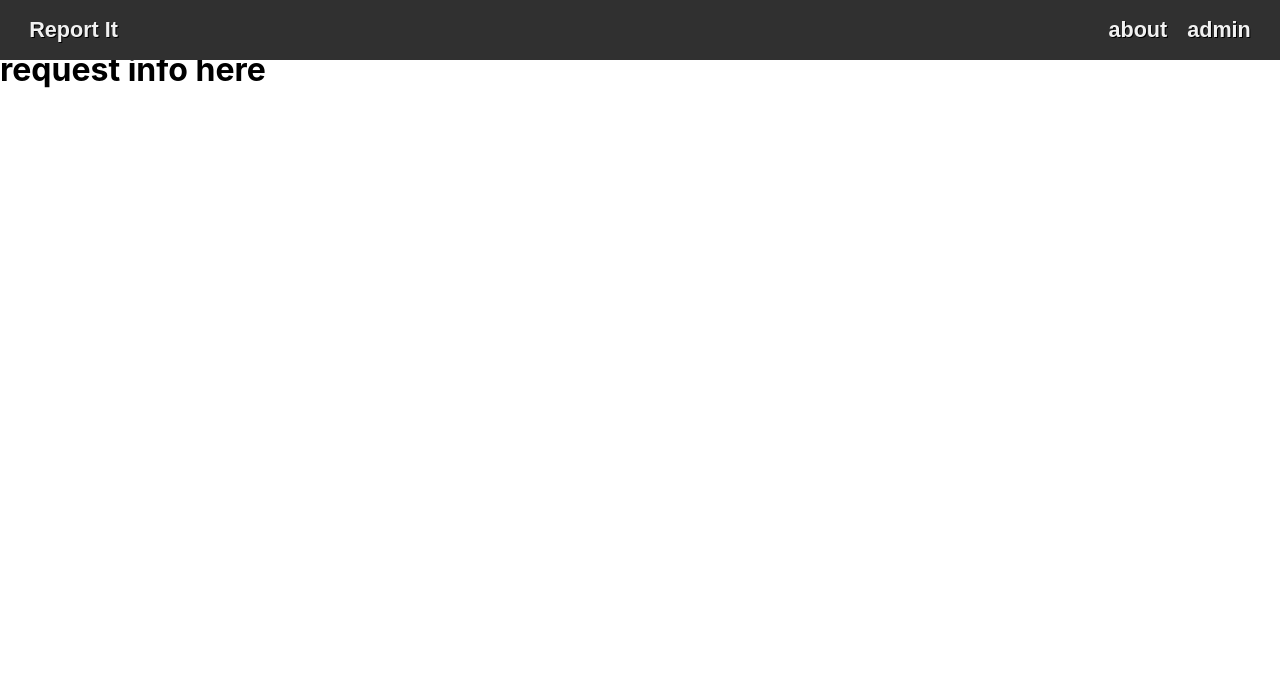
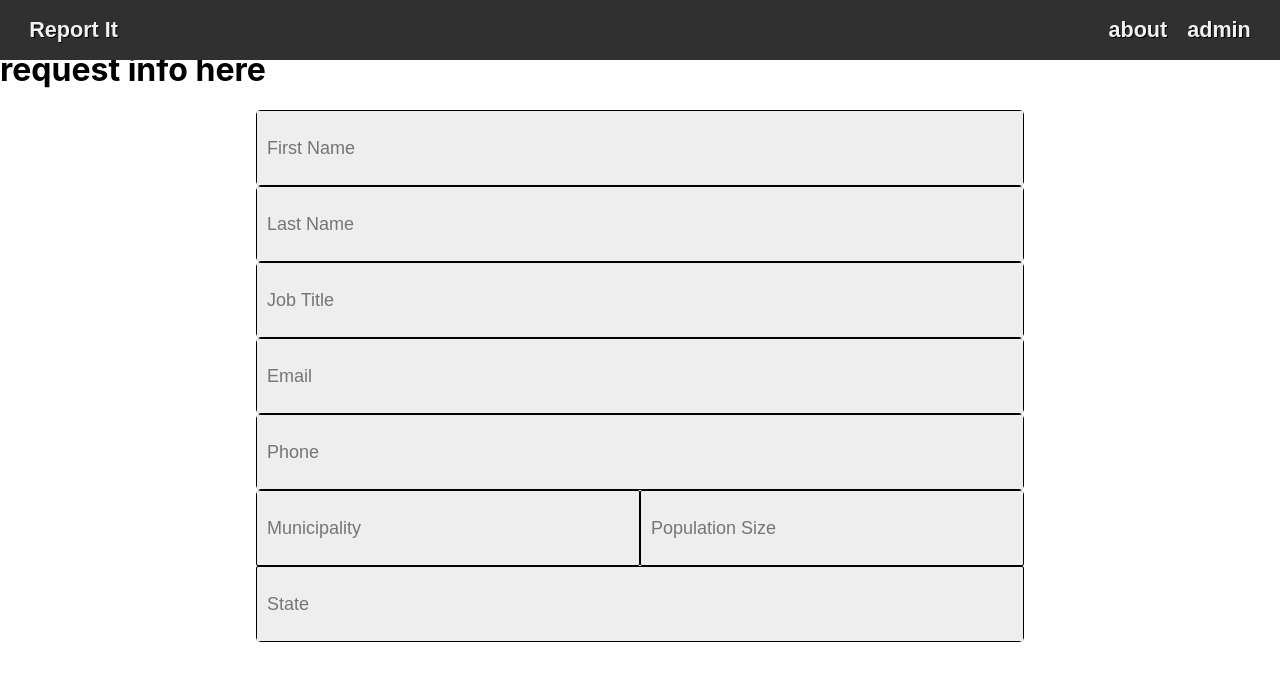
Before and after one commit to Tfauves/ReportItFrontEnd, a React (Create React App) app: page /info in a window 1280 px wide. Shown: the top 680 px of the page. Built offline with nearby package versions, Linux system fonts and the light colour scheme.

Commit message:
request info form component added, needs styling

```diff
--- a/src/components/About.js
+++ b/src/components/About.js
@@ -6,7 +6,7 @@ const About = () => {
   return (
     <div>
       <div
-        class="row"
+        className="row"
         style={{
           display: "flex",
           flexDirection: "row",
@@ -17,7 +17,7 @@ const About = () => {
         }}
       >
         <div
-          class="column"
+          className="column"
           style={{
             display: "flex",
             flexDirection: "column",
@@ -27,7 +27,13 @@ const About = () => {
             height: "100vh",
           }}
         >
-          <h1 style={{ textDecoration: "underline", color: "#303030" }}>
+          <h1
+            style={{
+              textDecoration: "underline",
+              color: "#303030",
+              marginLeft: ".5em",
+            }}
+          >
             About Us
           </h1>
           <p style={{ padding: "1em", color: "#303030" }}>
@@ -37,7 +43,7 @@ const About = () => {
             fugiat iusto fuga praesentium optio, eaque rerum!
           </p>
           <div style={{}}>
-            <p style={{ padding: "1em" }}>
+            <p style={{ padding: "1em", color: "#303030" }}>
               officia aut! Impedit sit sunt quaerat, odit, tenetur error, harum
               nesciunt ipsum debitis quas aliquid. Reprehenderit, quia. Quo
               neque error repudiandae fuga? Ipsa laudantium molestias eos
@@ -47,7 +53,7 @@ const About = () => {
             </p>
           </div>
           <div style={{}}>
-            <p style={{ padding: "1em" }}>
+            <p style={{ padding: "1em", color: "#303030" }}>
               nesciunt ipsum debitis quas aliquid. Reprehenderit, quia. Quo
               neque error repudiandae fuga? Ipsa laudantium molestias eos
               sapiente officiis modi at sunt excepturi expedita sint? Sed
@@ -57,7 +63,16 @@ const About = () => {
             </p>
           </div>
           <div style={{}}>
-            <p style={{ padding: "1em" }}>
+            <p style={{ padding: "1em", color: "#303030" }}>
+              Reprehenderit, quia. Quo neque error repudiandae fuga? Ipsa
+              laudantium molestias eos sapiente officiis modi at sunt excepturi
+              expedita sint? Sed quibusdam recusandae alias error harum maxime
+              adipisci amet laborum. Perspiciatis minima nesciunt dolorem!
+              Officiis iure rerum voluptates a cumque velit
+            </p>
+          </div>
+          <div style={{}}>
+            <p style={{ padding: "1em", color: "#303030" }}>
               Reprehenderit, quia. Quo neque error repudiandae fuga? Ipsa
               laudantium molestias eos sapiente officiis modi at sunt excepturi
               expedita sint? Sed quibusdam recusandae alias error harum maxime
@@ -68,7 +83,7 @@ const About = () => {
         </div>
 
         <div
-          class="column"
+          className="column"
           style={{
             display: "flex",
             flexDirection: "column",
--- a/src/components/AreaAdmin/AdminView.js
+++ b/src/components/AreaAdmin/AdminView.js
@@ -16,7 +16,7 @@ const AdminView = () => {
   return (
     <div>
       <div
-        class="row"
+        className="row"
         style={{
           display: "flex",
           flexDirection: "row",
@@ -27,7 +27,7 @@ const AdminView = () => {
         }}
       >
         <div
-          class="column"
+          className="column"
           style={{
             display: "flex",
             flexDirection: "column",
@@ -57,7 +57,7 @@ const AdminView = () => {
         </div>
 
         <div
-          class="column"
+          className="column"
           style={{
             display: "flex",
             flexDirection: "column",
--- a/src/components/RequestInfo.js
+++ b/src/components/RequestInfo.js
@@ -1,9 +1,22 @@
-import React from "react";
+import React, { useState } from "react";
+import RequestInfoForm from "./RequestInfoForm";
 
 const RequestInfo = () => {
+  const [query, setQuery] = useState({
+    fname: "",
+    lname: "",
+    jobtitle: "",
+    email: "",
+    phone: "",
+    municipalityname: "",
+    populationsize: "",
+    state: "",
+    comments: "",
+  });
   return (
     <div>
       <h1>request info here</h1>
+      <RequestInfoForm query={query} />
     </div>
   );
 };
--- a/src/components/RequestInfoForm.js
+++ b/src/components/RequestInfoForm.js
@@ -0,0 +1,90 @@
+import React from "react";
+import { Button } from "@mui/material";
+import Form from "./common/Form";
+import InlineInputContainer from "./common/InlineInputContainer";
+import Input from "./common/Input";
+
+const RequestInfoForm = (props) => {
+  const { query, updateForm, onSubmit } = props;
+
+  const handleChange = (e) => {
+    updateForm(e.target.id, e.target.value);
+  };
+
+  const handleSubmit = (e) => {
+    onSubmit(e);
+  };
+
+  return (
+    <div>
+      <Form>
+        <InlineInputContainer>
+          <Input
+            id="fname"
+            placeholder="First Name"
+            onChange={handleChange}
+            required={true}
+            value={query.fname}
+          />
+        </InlineInputContainer>
+        <InlineInputContainer>
+          <Input
+            id="lname"
+            placeholder="Last Name"
+            onChange={handleChange}
+            value={query.lname}
+          />
+        </InlineInputContainer>
+        <InlineInputContainer>
+          <Input
+            id="jobtitle"
+            placeholder="Job Title"
+            onChange={handleChange}
+            value={query.jobtitle}
+          />
+        </InlineInputContainer>
+        <InlineInputContainer>
+          <Input
+            id="email"
+            type="email"
+            placeholder="Email"
+            onChange={handleChange}
+            required={true}
+            value={query.email}
+          />
+        </InlineInputContainer>
+        <InlineInputContainer>
+          <Input
+            id="phone"
+            placeholder="Phone"
+            onChange={handleChange}
+            required={true}
+            value={query.phone}
+          />
+        </InlineInputContainer>
+        <InlineInputContainer>
+          <Input
+            id="municipalityname"
+            placeholder="Municipality"
+            onChange={handleChange}
+            value={query.municipalityname}
+          />
+          <Input
+            id="populationsize"
+            placeholder="Population Size"
+            onChange={handleChange}
+            value={query.populationsize}
+          />
+          <Input
+            id="state"
+            placeholder="State"
+            onChange={handleChange}
+            value={query.state}
+          />
+        </InlineInputContainer>
+      </Form>
+    </div>
+  );
+};
+
+export default RequestInfoForm;
```
